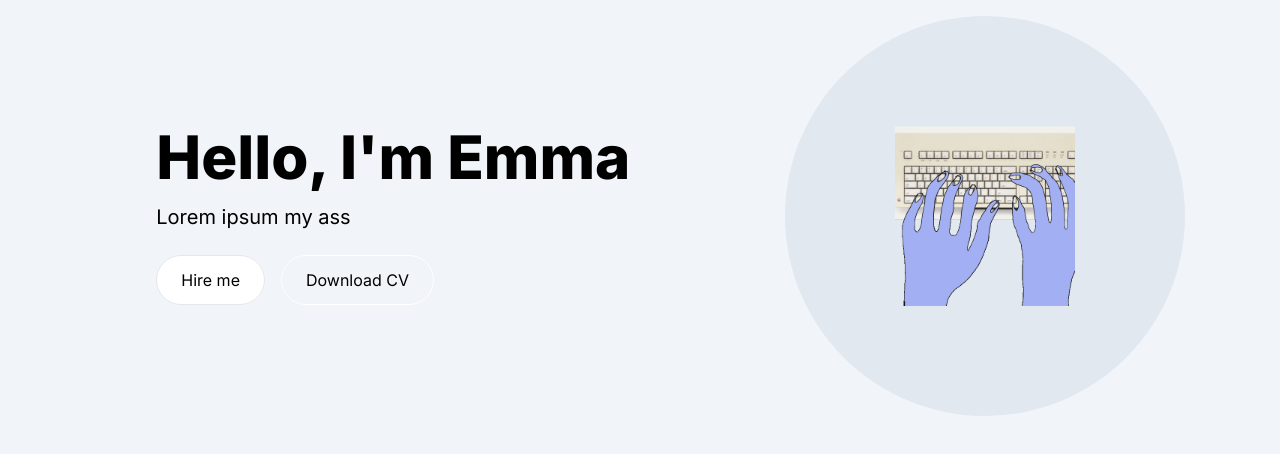
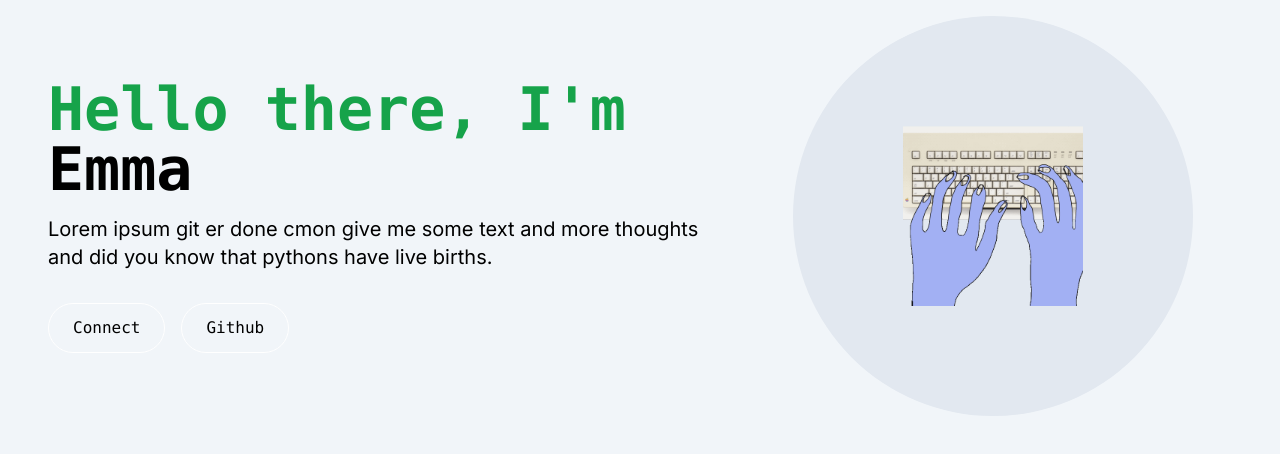
Before and after one commit to emmalgs/dev-portfolio, a Next.js app: page / in a window 1280 px wide. Shown: the top 454 px of the page. Built offline with nearby package versions, Linux system fonts and the light colour scheme.

Commit message:
edit margin + font fam in hero

```diff
--- a/src/app/components/HeroSection.tsx
+++ b/src/app/components/HeroSection.tsx
@@ -1,26 +1,27 @@
 import React from "react";
 import Image from "next/image";
 
-const headerText = `Hello, I'm Emma`;
-
 export const HeroSection = () => {
   return (
-    <div className="grid grid-cols-1 lg:grid-cols-12">
-      <div className="col-span-7 place-self-center">
-        <h1 className="mb-4 text-4xl lg:text-6xl font-extrabold">
-          {headerText}
+    <div className="grid grid-cols-1 sm:grid-cols-12">
+      <div className="col-span-7 place-self-center text-center sm:text-left">
+        <h1 className="mb-4 text-4xl sm:text-5xl lg:text-6xl font-extrabold font-mono">
+          <span className="text-green-600">
+            Hello there, I'm{" "}
+          </span>
+          Emma
         </h1>
-        <p className="text-lg mb-6 lg:text-xl">Lorem ipsum my ass</p>
+        <p className="text-base sm:text-lg mb-6 lg:text-xl">Lorem ipsum git er done cmon give me some text and more thoughts and did you know that pythons have live births.</p>
         <div>
-          <button className="px-6 py-3 rounded-full mr-4 bg-white hover:bg-slate-200 border hover:border-slate-800">
-            Hire me
+          <button className="font-mono px-6 py-3 w-full sm:w-fit rounded-full mr-4 bg-transparent hover:bg-blue-500 border border-white hover:border-slate-800">
+            Connect
           </button>
-          <button className="px-6 py-3 rounded-full bg-transparent hover:bg-slate-800 hover:text-white border border-white">
-            Download CV
+          <button className="font-mono px-6 py-3 w-full sm:w-fit rounded-full mt-2 bg-transparent hover:bg-slate-800 hover:text-white border border-white">
+            Github
           </button>
         </div>
       </div>
-      <div className="col-span-5 place-self-center mt-4 lg:mt-0">
+      <div className="col-span-5 place-self-center ml-4 mt-4 lg:mt-0">
         <div className="rounded-full bg-slate-200 w-[250px] h-[250px] lg:w-[400px] lg:h-[400px] relative">
           <Image
             src="/images/keyboard.gif"
```
